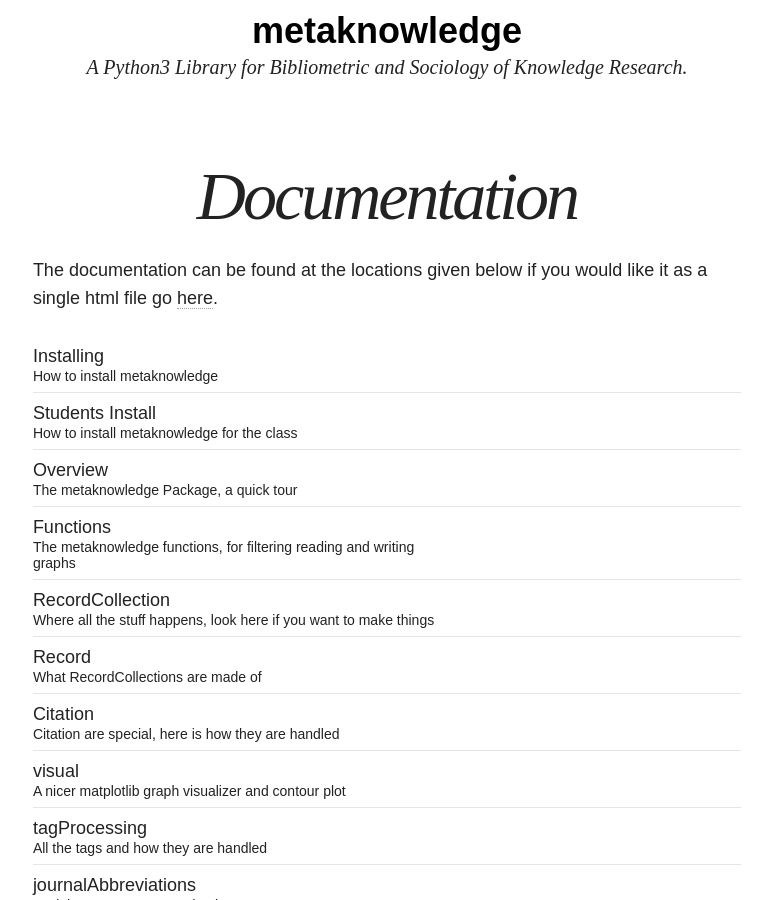
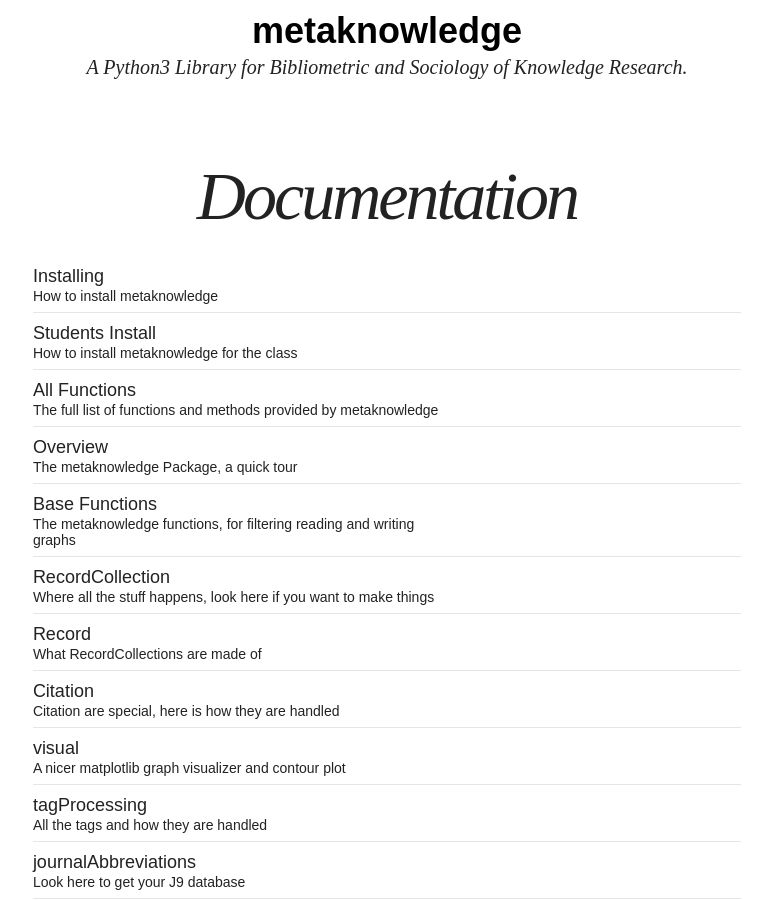
Before and after one commit to UWNETLAB/metaknowledge, a Jekyll site: the page built from documentation/index.md, in a window 1280 px wide and 900 px high, scrolled down 316 px. Shown: the whole window, without its empty margins (253-1025 px from the left). Built offline with Jekyll 4.4.1, drawn with Linux system fonts in a browser that asks for light colours; nearby versions of some CDN libraries.

Commit message:
Made docs one file

```diff
--- a/_posts/docs/2015-10-31-metaknowledge.md
+++ b/_posts/docs/2015-10-31-metaknowledge.md
@@ -1,12 +1,12 @@
 ---
 layout: doc
-title: Functions
+title: Base Functions
 categories: docs
 excerpt: The metaknowledge functions, for filtering reading and writing graphs
 tags: [functions]
 weight: 1
 ---
-<a name="Functions"></a>
+<a name="Base Functions"></a>
 The functions provided by metaknowledge are:
 
 <ul class="post-list">
--- a/documentation/index.md
+++ b/documentation/index.md
@@ -9,9 +9,6 @@
   creditlink:
 ---
 
-The documentation can be found at the locations given below if you would like it as a single html file go [here]({{ site.baseurl }}/documentation/metaknowledgeFull.html).
-
-
 {% assign sortedDocs = site.categories.docs | sort:"weight"  %}
 <ul class="post-list">
    <li><article>
@@ -20,9 +17,12 @@
    <li><article>
    <a href="#Students">Students Install<span class="excerpt">How to install metaknowledge for the class</span></a>
    </article></li>
+   <li><article>
+   <a href="{{ site.baseurl }}/documentation/metaknowledgeFull.html#fulllist">All Functions<span class="excerpt">The full list of functions and methods provided by metaknowledge</span></a>
+   </article></li>
 
 {% for post in sortedDocs %}
-  <li><article><a href="{{ site.baseurl }}{{ post.url }}">{{ post.title }}{% if post.excerpt %} <span class="excerpt">{{ post.excerpt }}</span>{% endif %}</a></article></li>
+  <li><article><a href="{{ site.baseurl }}/documentation/metaknowledgeFull.html#{{ post.title }}">{{ post.title }}{% if post.excerpt %} <span class="excerpt">{{ post.excerpt }}</span>{% endif %}</a></article></li>
 {% endfor %}
 
 </ul>
```
Also changed, not shown: documentation/metaknowledgeFull.md (+5 -2 lines), 6 other files.
